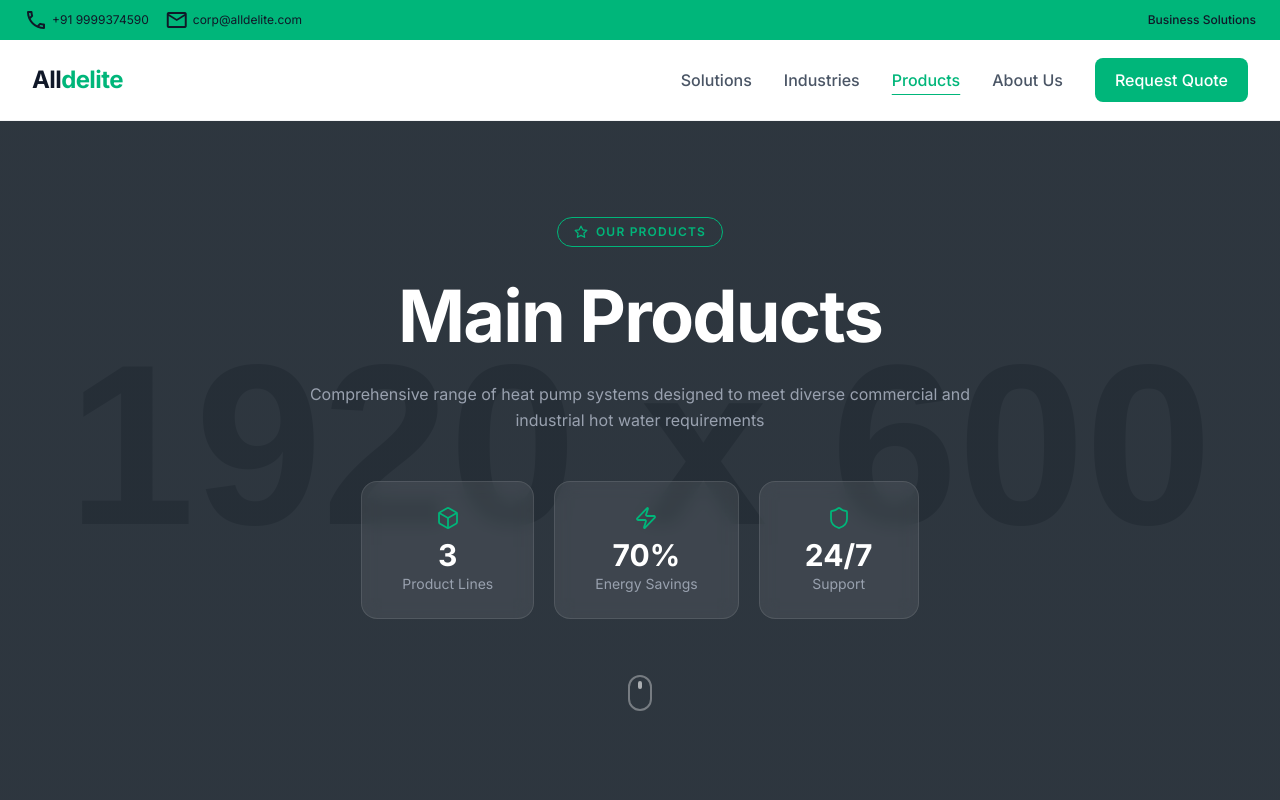
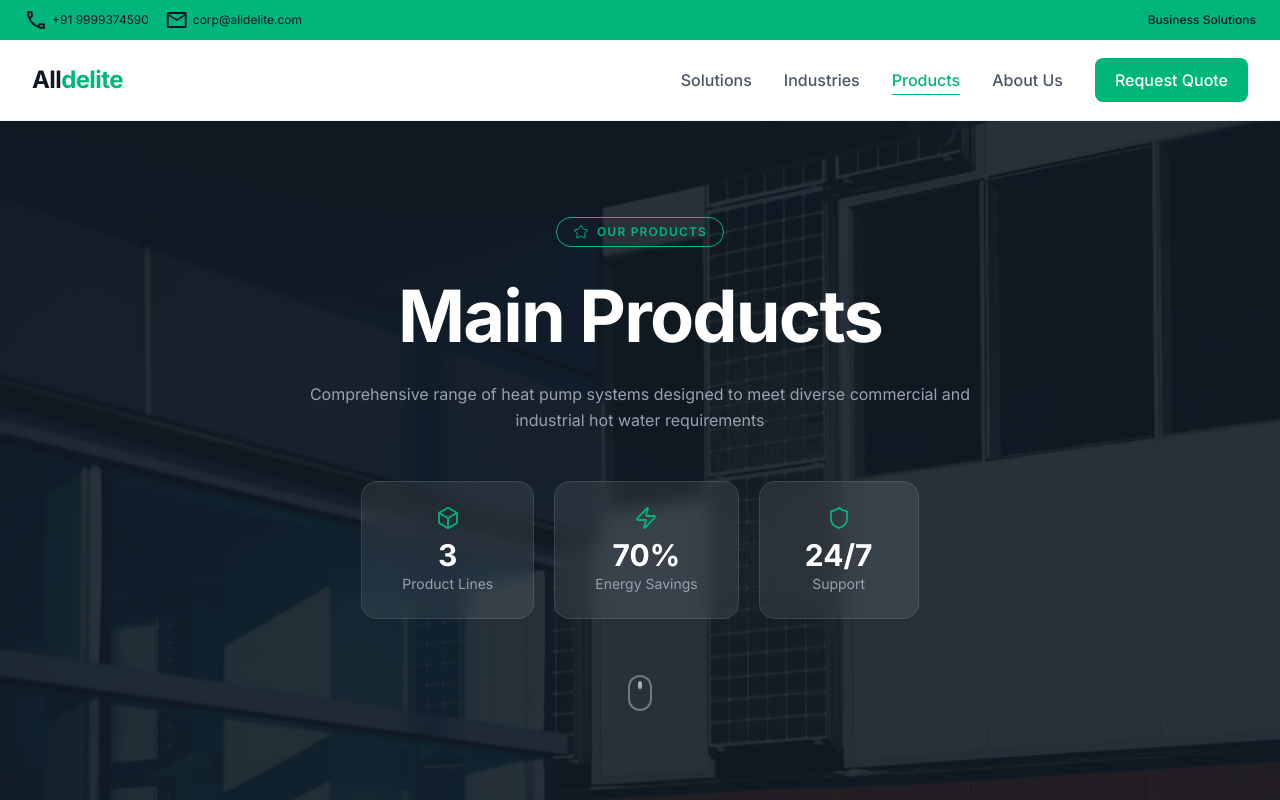
Before and after one commit to scaleoxperts/alldelite, a Next.js app: page /products in a window 1280 px wide. Shown: the top 800 px of the page. Built offline with nearby package versions, Linux system fonts and the light colour scheme.

Commit message:
update(products): replace placeholder images with actual product images and update Hero section layout

```diff
--- a/app/globals.css
+++ b/app/globals.css
@@ -77,8 +77,7 @@ body {
 .bg-products-hero {
   background:
     linear-gradient(rgba(18, 28, 38, 0.85), rgba(18, 28, 38, 0.85)),
-    url("https://placehold.co/1920x600/121c26/333333?text=Industrial+Background")
-      center / cover;
+    url("/products/hero-image.png") center / cover;
   background-color: #121c26;
 }
 
--- a/components/products/Hero.products.tsx
+++ b/components/products/Hero.products.tsx
@@ -1,4 +1,4 @@
-import { Box, Shield, Zap } from "lucide-react";
+import { Box, Shield, Star, Zap } from "lucide-react";
 
 import { PRODUCTS_HERO } from "@/contents/products";
 
@@ -10,21 +10,16 @@ const STATS = [
 
 export default function HeroSection() {
   return (
-    <section className="bg-products-hero relative flex min-h-145 flex-col items-center justify-center overflow-hidden py-24 text-center text-white">
+    <section className="relative flex min-h-145 flex-col items-center justify-center overflow-hidden py-24 text-center text-white">
+      <div className="absolute inset-0 bg-[url(/products/hero-image.png)] bg-cover bg-center" />
+      <div className="absolute inset-0 bg-[#121c26] bg-linear-to-b from-[rgba(18_28_38/0.85)] to-[rgba(18_28_38/0.85)] opacity-90" />
       <div className="relative z-10 mx-auto flex w-full max-w-7xl flex-col items-center px-5">
         <span className="mb-6 inline-flex items-center gap-2 rounded-full border border-(--color-primary) px-4 py-1.5 text-xs font-semibold tracking-widest text-(--color-primary) uppercase">
-          <svg
-            width="14"
-            height="14"
-            viewBox="0 0 24 24"
-            fill="none"
-            stroke="currentColor"
-            strokeWidth="2.2"
-            strokeLinecap="round"
-            strokeLinejoin="round"
-          >
-            <polygon points="12 2 15.09 8.26 22 9.27 17 14.14 18.18 21.02 12 17.77 5.82 21.02 7 14.14 2 9.27 8.91 8.26 12 2" />
-          </svg>
+          <Star
+            size={16}
+            strokeWidth={1.5}
+            className="text-(--color-primary)"
+          />
           {PRODUCTS_HERO.badge}
         </span>
 
--- a/components/products/HowItWorks.products.tsx
+++ b/components/products/HowItWorks.products.tsx
@@ -34,7 +34,7 @@ export default function HowItWorksSection() {
 
         <div className="overflow-hidden rounded-2xl bg-white p-6">
           <img
-            src="https://placehold.co/1000x500/fafac8/333333?text=How+a+Heat+Pump+Works+Diagram"
+            src="/products/heat-pump-cycle.gif"
             alt=" Heat Pump Cycle Diagram"
             className="mx-auto w-full max-w-4xl rounded-xl"
           />
```
Also changed, not shown: public/products/heat-pump-cycle.gif (added), public/products/hero-image.png (added).
